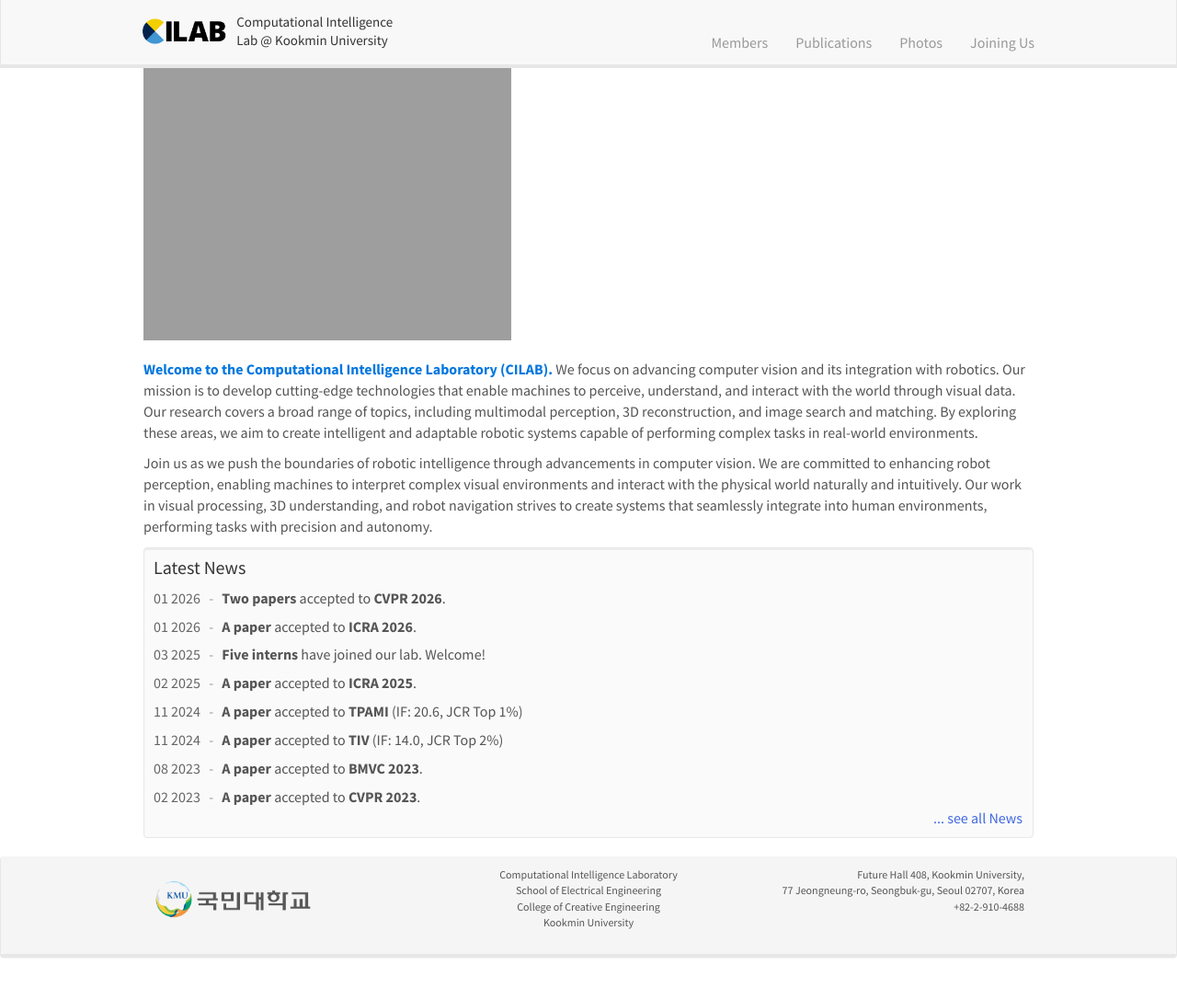
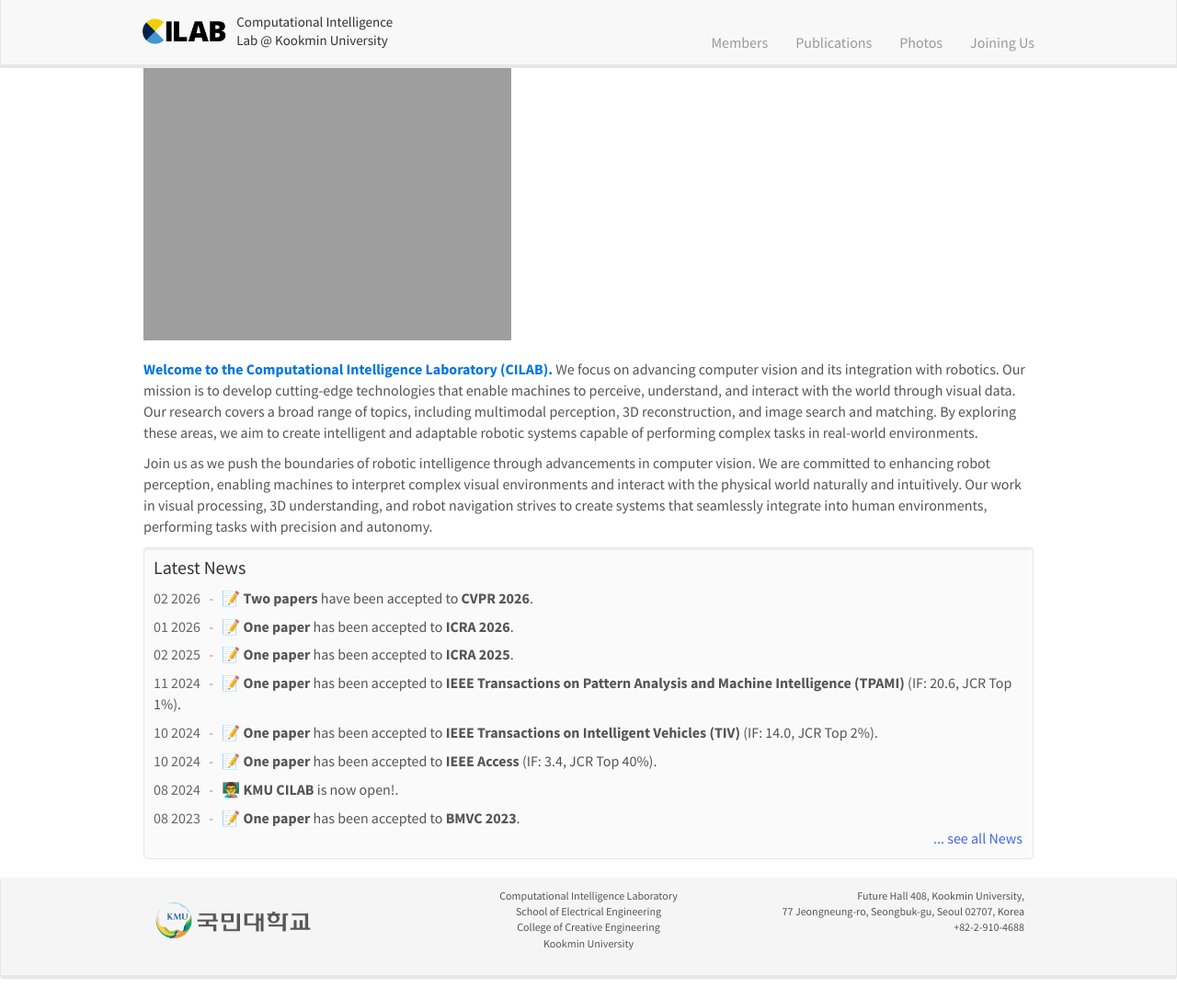
Before and after one commit to kookmin-cilab/kookmin-cilab.github.io, a Jekyll site: the page built from _pages/home.md, in a window 1280 px wide and 1086 px high. Shown: the whole window at 92% size. Built offline with Jekyll 4.4.1, drawn with Linux system fonts in a browser that asks for light colours; nearby versions of some CDN libraries.

Commit message:
Update news.yml

```diff
--- a/_data/news.yml
+++ b/_data/news.yml
@@ -1,80 +1,69 @@
-- img: cvpr2026.png
-  year: 2026
+- year: 2026
+  month: Feb
+  category: Publication
+  description: "📝 **Two papers** have been accepted to **CVPR 2026**."
+
+- year: 2026
   month: Jan
-  category: News
-  description: "**Two papers** accepted to **CVPR 2026**."
+  category: Publication
+  description: "📝 **One paper** has been accepted to **ICRA 2026**."
 
+- year: 2025
+  month: Feb
+  category: Publication
+  description: "📝 **One paper** has been accepted to **ICRA 2025**."
 
-- img: icra2026.png
-  year: 2026
-  month: Jan
-  category: News
-  description: "**A paper** accepted to **ICRA 2026**."
+- year: 2024
+  month: Nov
+  category: Publication
+  description: "📝 **One paper** has been accepted to **IEEE Transactions on Pattern Analysis and Machine Intelligence (TPAMI)** (IF: 20.6, JCR Top 1%)."
 
-- img: intern.jpg
-  year: 2025
+- year: 2024
+  month: Oct
+  category: Publication
+  description: "📝 **One paper** has been accepted to **IEEE Transactions on Intelligent Vehicles (TIV)** (IF: 14.0, JCR Top 2%)."
+
+- year: 2024
+  month: Oct
+  category: Publication
+  description: "📝 **One paper** has been accepted to **IEEE Access** (IF: 3.4, JCR Top 40%)."
+
+- year: 2024
+  month: Aug
+  category: Career
+  description: "👨‍🏫 **KMU CILAB** is now open!."
+
+# - year: 2024
+#   month: Jul
+#   category: Publication
+#   description: "📝 **One paper** has been accepted to **ECCVW 2024**."
+
+- year: 2023
+  month: Aug
+  category: Publication
+  description: "📝 **One paper** has been accepted to **BMVC 2023**."
+
+- year: 2023
+  month: Feb
+  category: Publication
+  description: "📝 **One paper** has been accepted to **CVPR 2023**."
+
+- year: 2022
+  month: Nov
+  category: Award
+  description: "🏆 Seongwon Lee won the **Qualcomm Innovation Fellowship 2022**."
+
+- year: 2022
   month: Mar
-  category: News
-  description: "**Five interns** have joined our lab. Welcome!"
+  category: Publication
+  description: "🏆 A paper titled **Correlation Verification for Image Retrieval** was selected for **Oral presentation** in **CVPR 2022**."
 
-- img: icra2025.jpg
-  year: 2025
-  month: Feb
-  category: News
-  description: "**A paper** accepted to **ICRA 2025**."
+- year: 2022
+  month: Mar
+  category: Publication
+  description: "📝 **Two papers** have been accepted to **CVPR 2022**."
 
-- img: tpami.jpg
-  year: 2024
-  month: November
-  category: News
-  description: "**A paper** accepted to **TPAMI** (IF: 20.6, JCR Top 1%)"
-
-- img: tiv.jpg
-  year: 2024
-  month: November
-  category: News
-  description: "**A paper** accepted to **TIV** (IF: 14.0, JCR Top 2%)"
-
-# - img: eccv2024.svg
-#   year: 2024
-#   month: July
-#   category: Publication
-#   description: "**A paper** accepted to **ECCV 2024 Workshop**."
-
-- img: bmvc2023.png
-  year: 2023
-  month: August
+- year: 2021
+  month: Jul
   category: Publication
-  description: "**A paper** accepted to **BMVC 2023**."
-  long_description:
-
-- img: cvpr2023.png
-  year: 2023
-  month: February
-  category: Publication
-  description: "**A paper** accepted to **CVPR 2023**."
-  long_description:
-
-- img: qualcomm.jpg
-  year: 2022
-  month: November
-  category: Awards
-  description: "Seongwon Lee won the **Qualcomm Innovation Fellowship 2022**."
-
-- img: cvpr2022.png
-  year: 2022
-  month: March
-  category: Publication
-  description: "**A paper** has been selected for **Oral presentation** in **CVPR 2022**."
-
-- img: cvpr2022.png
-  year: 2022
-  month: March
-  category: Publication
-  description: "**Two papers** accepted to **CVPR 2022**."
-
-- img: iccv2021.png
-  year: 2022
-  month: July
-  category: Publication
-  description: "**A paper** accepted to **ICCV 2021**."
+  description: "📝 **One paper** has been accepted to **ICCV 2021**."
```
